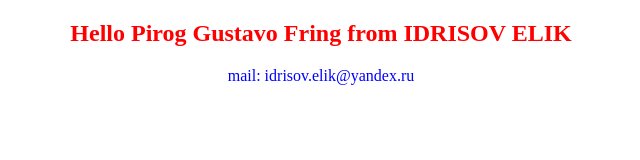
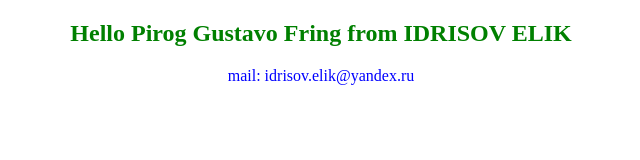
Before and after one commit to 0xElik/app-for-jenkins-index.html, a plain HTML site: page index.html in a window 1280 px wide. Shown: the whole page, without its empty margins (319-959 px from the left). Drawn offline with Linux system fonts and the light colour scheme.

Commit message:
Update index.html

```diff
--- a/index.html
+++ b/index.html
@@ -1,11 +1,11 @@
 <!DOCTYPE html>
 <html>
 <head>
-    <title>Nastroyka web-hook,Goodby from Elik Bla Bla Bla</title>
+    <title>++++Nastroyka web-hook,Goodby from Elik Bla Bla Bla+++++</title>
 </head>
 <body bgcolor="white">
 <center>
-    <h2><font color="red">Hello Pirog Gustavo Fring from IDRISOV ELIK</font></h2>
+    <h2><font color="green">Hello Pirog Gustavo Fring from IDRISOV ELIK</font></h2>
     <font color="blue">mail: idrisov.elik@yandex.ru</font>
 </center>
 </body>
```
